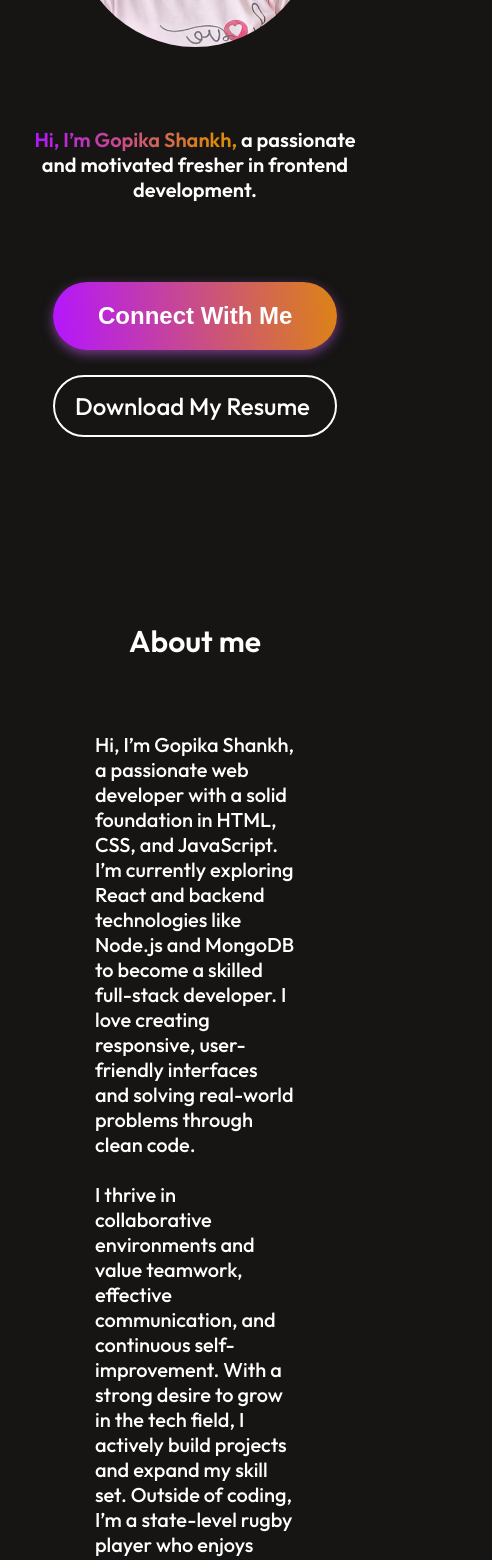
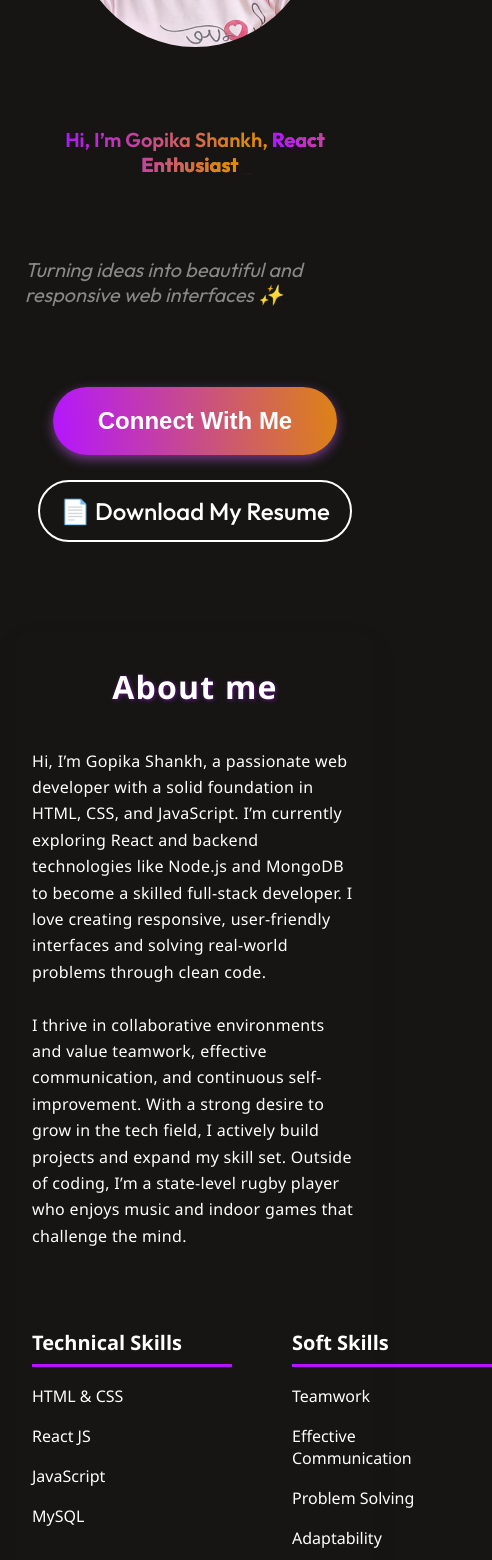
Before and after one commit to GopikaShankh/Portfolio-, a React (Vite) app: page / in a window 390 px wide. Shown: the part 360-1920 px from the top of the page, 492 px wide, since content can reach past the window. Built offline with nearby package versions, Linux system fonts and the light colour scheme.

Commit message:
modify somefile

```diff
--- a/package.json
+++ b/package.json
@@ -15,7 +15,8 @@
     "react-anchor-link-smooth-scroll": "^1.0.12",
     "react-dom": "^18.3.1",
     "react-icons": "^5.5.0",
-    "react-router-dom": "^7.6.0"
+    "react-router-dom": "^7.6.0",
+    "react-simple-typewriter": "^5.0.1"
   },
   "devDependencies": {
     "@eslint/js": "^9.17.0",
--- a/src/Components/About/About.css
+++ b/src/Components/About/About.css
@@ -1,89 +1,126 @@
+/* Container & Layout */
 .about {
+    margin: 1rem;
     display: flex;
     flex-direction: column;
     align-items: center;
     justify-content: center;
     gap: 80px;
-    padding: 5rem;
+    padding: 5rem 2rem;
+    box-shadow: 0 10px 25px rgba(0,0,0,0.1);
+    border-radius: 12px;
+    font-family: 'Segoe UI', Tahoma, Geneva, Verdana, sans-serif;
+    color: #fff;
 }
 
+/* Title */
 .about-title {
     position: relative;
-}
-
-#img {
-    border-radius: 30px;
+    text-align: center;
 }
 
 .about-title h1 {
-    padding: 0px 30px;
-    font-size: 80px;
-    font-weight: 600;
+    font-size: 72px;
+    font-weight: 700;
+    letter-spacing: 1.2px;
+    color: #fff;
+    text-shadow: 1px 1px 4px rgba(180, 21, 255, 0.5);
+    padding: 0 30px;
+    margin: 0;
 }
 
-.about-title img {
-    position: absolute;
-    bottom: 0;
-    right: 0;
-    z-index: -1;
-}
-
+/* Sections */
 .about-sections {
     display: flex;
     gap: 80px;
+    width: 100%;
+    justify-content: center;
 }
 
+/* Right content */
 .about-right {
+    flex: 1;
     display: flex;
     flex-direction: column;
     gap: 80px;
 }
 
+/* Paragraph */
 .about-para {
-    display: flex;
-    flex-direction: column;
-    gap: 20px;
-    font-size: 24px;
+    font-size: 20px;
+    line-height: 1.65;
     font-weight: 500;
-    margin-top: 2rem;
+    color: #fff;
+    letter-spacing: 0.02em;
 }
 
+/* Skills container */
+.about-skills-container {
+    display: flex;
+    gap: 60px;
+    justify-content: space-between;
+}
+
+/* Each skill section */
+.skills-section {
+    flex: 1;
+}
+
+/* Section headers */
+.skills-section h3 {
+    font-size: 28px;
+    font-weight: 600;
+    color: #fff;
+    margin-bottom: 25px;
+    border-bottom: 3px solid #b415ff;
+    padding-bottom: 8px;
+}
+
+/* Skills list (you already have this, no change except smaller gap) */
 .about-skills {
     display: flex;
     flex-direction: column;
-    gap: 20px;
+    gap: 18px;
 }
 
+/* Skill item */
 .about-skill {
     display: flex;
     gap: 50px;
     align-items: center;
-    transition: 0.3s;
+    cursor: pointer;
+    transition: transform 0.3s ease;
 }
 
 .about-skill p {
     min-width: 150px;
-    font-size: 24px;
+    font-size: 22px;
     font-weight: 500;
+    color: #fff;
+    user-select: none;
 }
 
+/* Colored skill bars - keep your gradient and radius */
 .about-skill hr {
     outline: none;
     border: none;
     width: 50%;
-    height: 8px;
+    height: 10px;
     border-radius: 50px;
     background: linear-gradient(264deg, #DF8908 -5.09%, #B415FF 106.28%);
+    box-shadow: 0 2px 8px rgba(180, 21, 255, 0.3);
 }
 
+/* Hover zoom effect */
 .about-skill:hover {
     transform: scale(1.05);
-    transition: 0.3s;
+    transition: transform 0.3s ease;
 }
 
+/* Responsive Improvements */
 @media (max-width: 1024px) {
     .about {
-        margin: 60px 5%;
+        padding: 3rem 1.5rem;
         gap: 60px;
     }
 
@@ -93,7 +130,7 @@
 
     .about-sections {
         flex-direction: column;
-        gap: 40px;
+        gap: 50px;
     }
 
     .about-para {
@@ -103,99 +140,38 @@
     .about-skill p {
         font-size: 18px;
     }
+
+    .skills-section h3 {
+        font-size: 24px;
+        margin-bottom: 18px;
+    }
 }
 
-/* Large phones and smaller tablets (768px and below) */
-@media (max-width: 853px) {
+@media (max-width: 540px) {
     .about {
-        margin: 50px 4%;
-        gap: 70px;
+        padding: 2rem 1rem;
+        gap: 40px;
     }
 
     .about-title h1 {
-        font-size: 40px;
-        padding: 0 20px;
-    }
-
-    #img {
-        margin-left: 9rem;
-        border-radius: 30px;
-        margin-top: 50px;
+        font-size: 32px;
+        padding: 0 10px;
     }
 
     .about-para {
-        font-size: 25px;
+        font-size: 16px;
     }
 
     .about-skill p {
-        font-size: 20px;
-        /* padding: 10px; */
+        font-size: 16px;
     }
 
     .about-skill hr {
         width: 80%;
+        height: 8px;
+    }
+
+    .skills-section h3 {
+        font-size: 20px;
     }
 }
-
-/* Small Phones (max-width: 480px) */
-@media (max-width: 540px) {
-    .about {
-        margin: 30px;
-        gap: 40px;
-    }
-
-    .about-title h1 {
-        font-size: 30px;
-        padding: 0 10px;
-    }
-
-    .about-para {
-        font-size: 18px;
-        /* max-width: 380px; */
-    }
-
-    .about-skill p {
-        font-size: 15px;
-    }
-
-    .about-skill hr {
-        width: 10%;
-    }
-
-    #img {
-        margin-left: 0;
-        width: 340px;
-        border-radius: 30px;
-    }
-}
-
-@media (max-width: 412px) {
-    .about {
-        /* max-width: 280px; */
-        align-items: center;
-    }
-
-    .abiyt-skills {
-        display: flex;
-        flex-direction: column;
-        gap: 20px;
-        /* margin-left: 10%; */
-    }
-
-
-    .about-para {
-        /* margin-left: 10%; */
-        font-size: 20px;
-    }
-
-    .about-skill p {
-        font-size: 17px;
-    }
-
-
-    #img {
-        margin-left: 0;
-        width: 300px;
-        border-radius: 30px;
-    }
-}
--- a/src/Components/About/About.jsx
+++ b/src/Components/About/About.jsx
@@ -1,7 +1,5 @@
 import React from "react";
 import './About.css';
-
-import profile_img from '../../assets/Gopika.png';
 
 const About = () => {
     return(
@@ -10,23 +8,41 @@ const About = () => {
                 <h1>About me</h1>
             </div>
             <div className="about-sections">
-                {/* <div className="about-left">
-                    <img id = "img" src={profile_img} alt="" />
-                </div> */}
                 <div className="about-right">
                     <div className="about-para">
-                        <p>Hi, I’m Gopika Shankh, a passionate web developer with a solid foundation in HTML, CSS, and JavaScript. I’m currently exploring React and backend technologies like Node.js and MongoDB to become a skilled full-stack developer. I love creating responsive, user-friendly interfaces and solving real-world problems through clean code.
+                        <p>
+                            Hi, I’m Gopika Shankh, a passionate web developer with a solid foundation in HTML, CSS, and JavaScript. I’m currently exploring React and backend technologies like Node.js and MongoDB to become a skilled full-stack developer. I love creating responsive, user-friendly interfaces and solving real-world problems through clean code.
 
-<br /><br />I thrive in collaborative environments and value teamwork, effective communication, and continuous self-improvement. With a strong desire to grow in the tech field, I actively build projects and expand my skill set. Outside of coding, I’m a state-level rugby player who enjoys music and indoor games that challenge the mind.
+                            <br /><br />
 
-</p>
+                            I thrive in collaborative environments and value teamwork, effective communication, and continuous self-improvement. With a strong desire to grow in the tech field, I actively build projects and expand my skill set. Outside of coding, I’m a state-level rugby player who enjoys music and indoor games that challenge the mind.
+                        </p>
                     </div>
-                    <div className="abiyt-skills">
-                        <div className="about-skill"><p>HTML & CSS</p><hr style={{width:"70%"}}/></div>
-                        <div className="about-skill"><p>React JS</p><hr style={{width:"50%"}}/></div>
-                        <div className="about-skill"><p>JavaScript</p><hr style={{width:"60%"}}/></div>
-                        <div className="about-skill"><p>MySQL</p><hr style={{width:"50%"}}/></div>
+
+                    <div className="about-skills-container">
+
+                        <div className="skills-section">
+                            <h3>Technical Skills</h3>
+                            <div className="about-skills">
+                                <div className="about-skill"><p>HTML & CSS</p><hr style={{width:"70%"}}/></div>
+                                <div className="about-skill"><p>React JS</p><hr style={{width:"50%"}}/></div>
+                                <div className="about-skill"><p>JavaScript</p><hr style={{width:"60%"}}/></div>
+                                <div className="about-skill"><p>MySQL</p><hr style={{width:"50%"}}/></div>
+                            </div>
+                        </div>
+
+                        <div className="skills-section">
+                            <h3>Soft Skills</h3>
+                            <div className="about-skills">
+                                <div className="about-skill"><p>Teamwork</p><hr style={{width:"80%"}}/></div>
+                                <div className="about-skill"><p>Effective Communication</p><hr style={{width:"70%"}}/></div>
+                                <div className="about-skill"><p>Problem Solving</p><hr style={{width:"65%"}}/></div>
+                                <div className="about-skill"><p>Adaptability</p><hr style={{width:"60%"}}/></div>
+                            </div>
+                        </div>
+
                     </div>
+
                 </div>
             </div>
         </div>
--- a/src/Components/Hero/Hero.css
+++ b/src/Components/Hero/Hero.css
@@ -41,7 +41,7 @@
 
 .hero h1 {
     text-align: center;
-    width: 70%;
+    width: 100%;
     font-size: 60px;
     font-weight: 600;
     animation: slideUp 1.5s ease-out both;
@@ -215,11 +215,11 @@
     .hero {
         display: flex;
         flex-direction: column;
-        gap: 80px;
+        gap: 40px;
     }
 
     #img1 {
-        width: 300px;
+        width: 250px;
     }
 
     .hero h1 {
@@ -306,3 +306,10 @@
     outline: 2px solid #B415FF;
     outline-offset: 3px;
 }
+
+.tagline {
+  font-size: 20px;
+  color: #888;
+  font-style: italic;
+  animation: fadeIn 1.3s ease-in both;
+}
--- a/src/Components/Hero/Hero.jsx
+++ b/src/Components/Hero/Hero.jsx
@@ -2,6 +2,7 @@ import React, { useState, useEffect, useRef } from "react";
 import "./Hero.css";
 import profile_img from "../../assets/Gopika.png";
 import { FaLinkedin, FaGithub, FaEnvelope } from "react-icons/fa";
+import { Typewriter } from "react-simple-typewriter";
 
 const Hero = () => {
   const [showLinks, setShowLinks] = useState(false);
@@ -33,15 +34,30 @@ const Hero = () => {
     <div className="hero">
       <img
         id="img1"
-        className="profile_img"
+        className="profile_img fade-in"
         src={profile_img}
         alt="Gopika Shankh smiling"
       />
-      <h1 id="h1">
-        <span>Hi, I’m Gopika Shankh,</span> a passionate and motivated fresher
-        in frontend development.
+      <h1 id="h1" className="fade-in">
+        <span>Hi, I’m Gopika Shankh,</span>{" "}
+        <span style={{ color: "#00bfff", fontWeight: "bold" }}>
+          <Typewriter
+            words={["Frontend Developer", "React Enthusiast", "Creative Coder"]}
+            loop={true}
+            cursor
+            cursorStyle="_"
+            typeSpeed={80}
+            deleteSpeed={50}
+            delaySpeed={1500}
+          />
+        </span>
       </h1>
-      <div id="btns" className="hero-action">
+
+      <p className="tagline fade-in">
+        Turning ideas into beautiful and responsive web interfaces ✨
+      </p>
+
+      <div id="btns" className="hero-action fade-in">
         <button
           className="hero-connect-btn"
           onClick={toggleLinks}
@@ -76,18 +92,15 @@ const Hero = () => {
             >
               <FaGithub className="icon" /> GitHub
             </a>
-            <a
-              href="mailto:gopika7@gmail.com"
-              tabIndex={showLinks ? 0 : -1}
-            >
+            <a href="mailto:gopika7@gmail.com" tabIndex={showLinks ? 0 : -1}>
               <FaEnvelope className="icon" /> Email Me
             </a>
           </div>
         )}
 
         <div className="hero-resume">
-          <a href="/Gopika_Shankh_Resume.pdf" download>
-            Download My Resume
+          <a href="/Gopika_Shankh_Resume.pdf" download className="resume-download-btn">
+            📄 Download My Resume
           </a>
         </div>
       </div>
```
Also changed, not shown: 1 other file (tests, documents, lock files or other folders).
